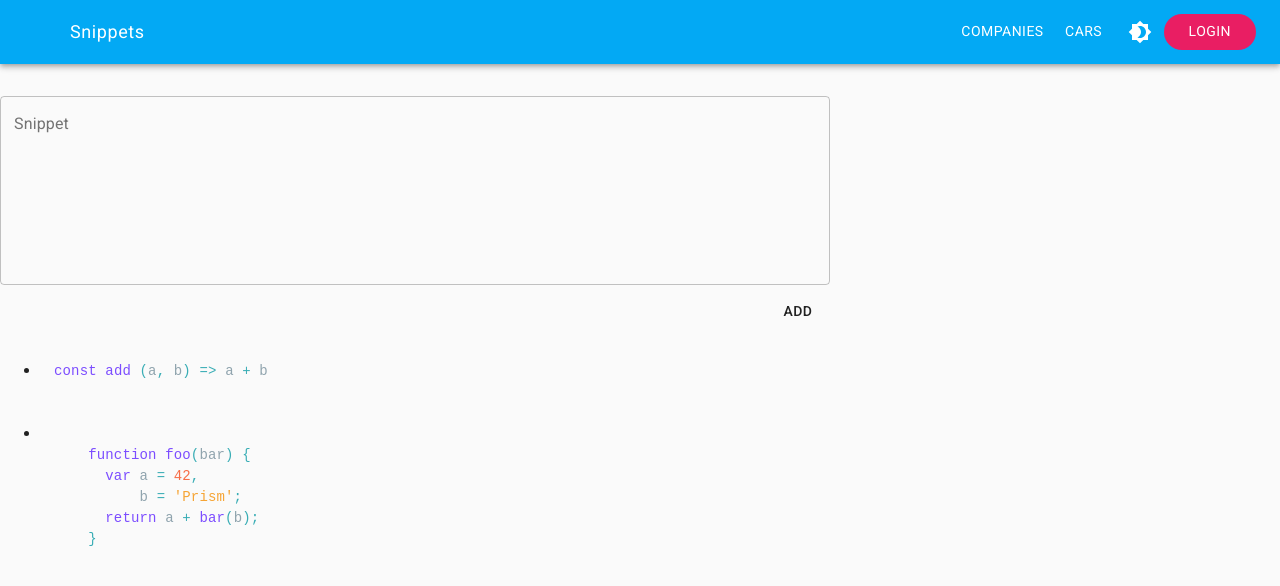
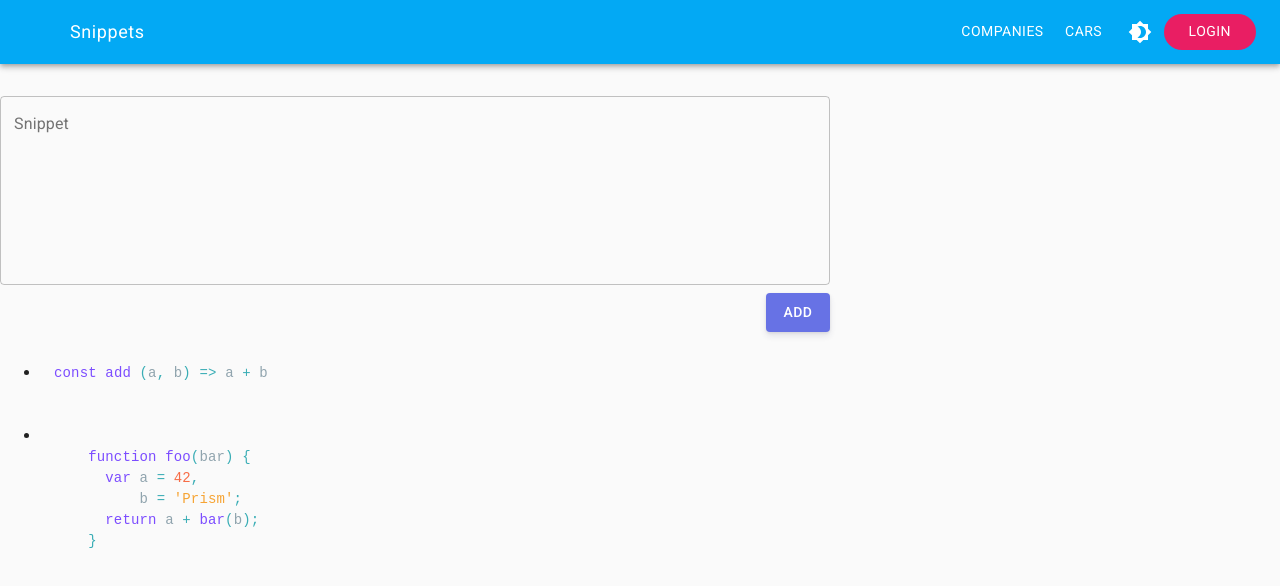
Before and after one commit to ibqn/react-snippets, a React (Create React App) app: page / in a window 1280 px wide. Shown: the top 586 px of the page. Built offline with nearby package versions, Linux system fonts and the light colour scheme; some icons are missing.

Commit message:
style add button

```diff
--- a/src/components/add-snippet.jsx
+++ b/src/components/add-snippet.jsx
@@ -2,9 +2,9 @@ import { useState } from 'react'
 import PropTypes from 'prop-types'
 import TextField from '@material-ui/core/TextField'
 import Button from '@material-ui/core/Button'
+import styled from 'styled-components'
 
 import { useTheme, makeStyles } from '@material-ui/core/styles'
-import { findByLabelText } from '@testing-library/dom'
 
 const useStyles = makeStyles((theme) => ({
   root: {
@@ -19,6 +19,16 @@ const useStyles = makeStyles((theme) => ({
     alignSelf: 'flex-end',
   },
 }))
+
+const AddButton = styled(Button)`
+  background-color: #6772e5;
+  color: #fff;
+  box-shadow: 0 4px 6px rgba(50, 50, 93, 0.11), 0 1px 3px rgba(0, 0, 0, 0.08);
+  padding: 7px 14px;
+  &:hover {
+    background-color: #5469d4;
+  }
+`
 
 const AddSnippet = (props) => {
   const theme = useTheme()
@@ -53,9 +63,9 @@ const AddSnippet = (props) => {
         placeholder="Paste your snippet here"
         variant="outlined"
       />
-      <Button className={classes.button} onClick={handleAdd}>
+      <AddButton className={classes.button} onClick={handleAdd}>
         add
-      </Button>
+      </AddButton>
     </div>
   )
 }
```
